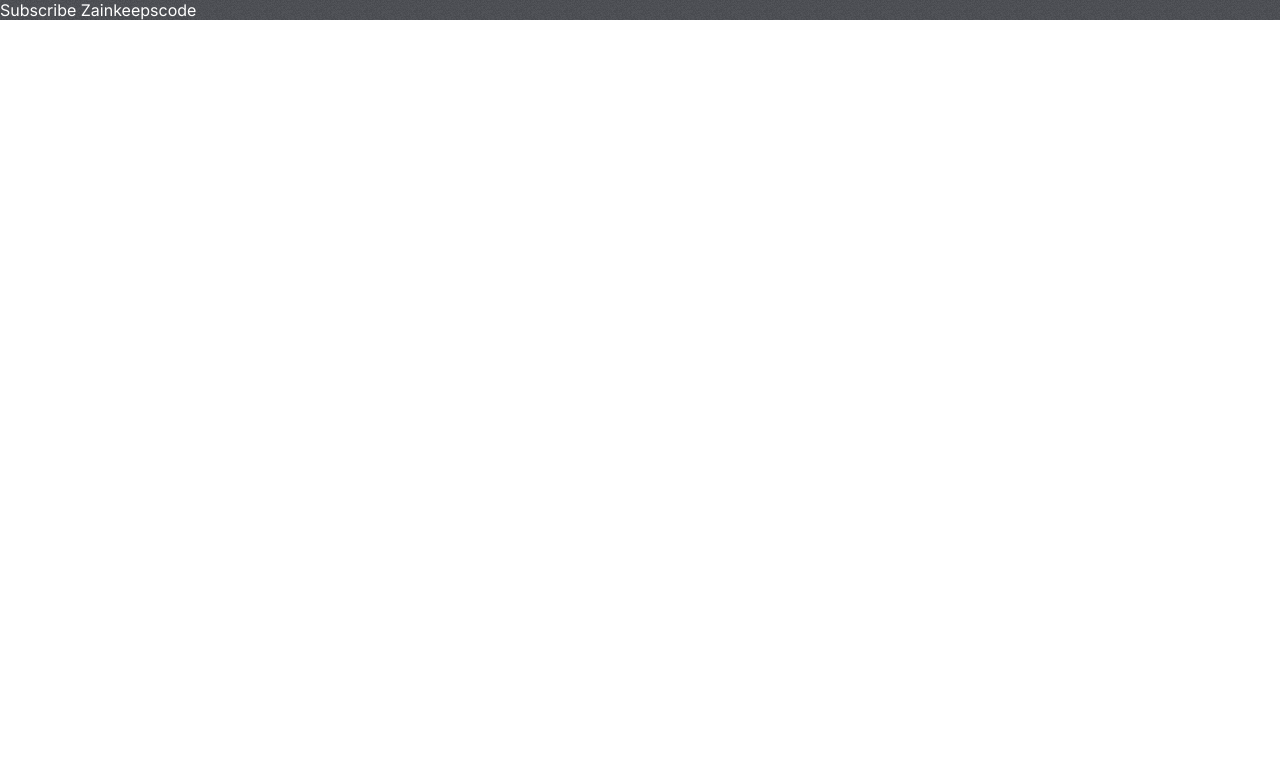
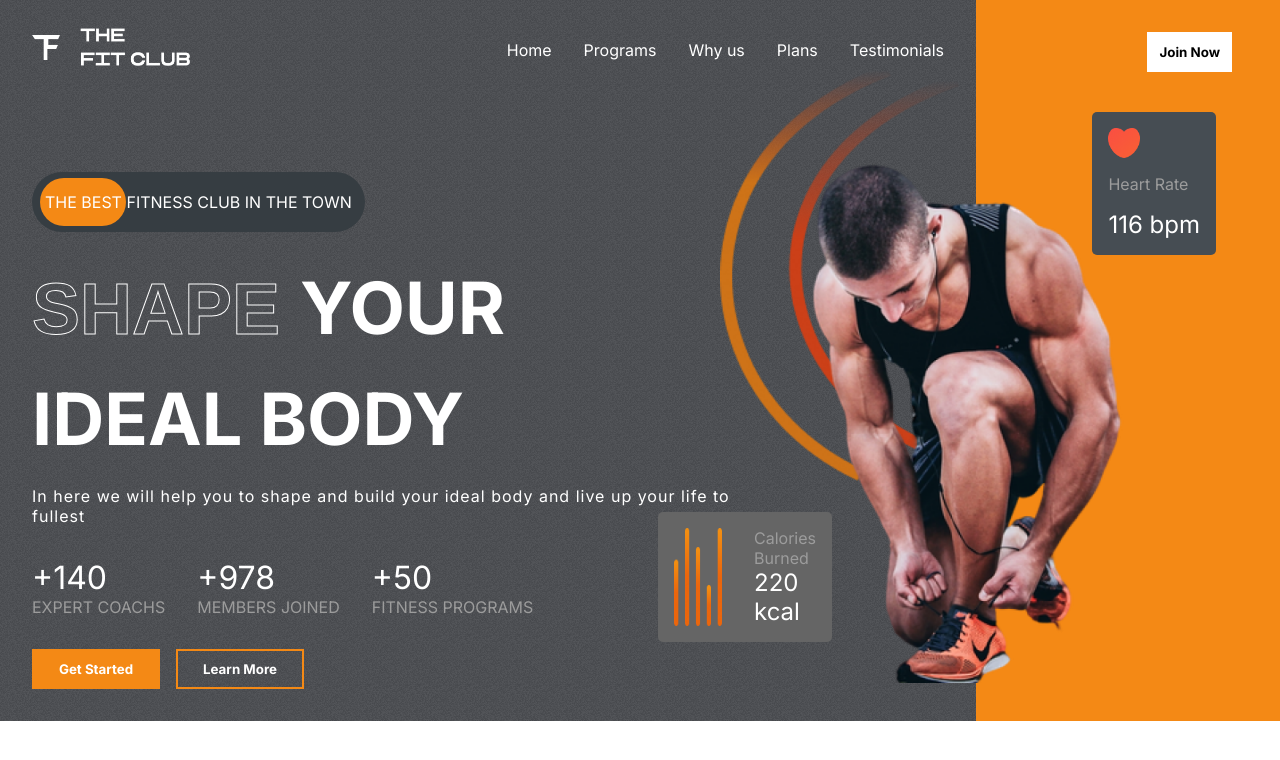
Before and after one commit to murataktas61/gymweb, a React (Create React App) app: page / in a window 1280 px wide. Shown: the top 760 px of the page. Built offline with nearby package versions, Linux system fonts and the light colour scheme.

Commit message:
hero section add

```diff
--- a/public/index.html
+++ b/public/index.html
@@ -2,14 +2,14 @@
 <html lang="en">
   <head>
     <meta charset="utf-8" />
-    <link rel="icon" href="%PUBLIC_URL%/favicon.ico" />
+    <link rel="icon" href="https://www.aktyazilim.com/img/akt_logo-09.png" type="img/x-icon">
     <meta name="viewport" content="width=device-width, initial-scale=1" />
     <meta name="theme-color" content="#000000" />
     <meta
       name="description"
       content="Web site created using create-react-app"
     />
-    <link rel="apple-touch-icon" href="%PUBLIC_URL%/logo192.png" />
+    <link rel="icon" href="https://www.aktyazilim.com/img/akt_logo-09.png" type="img/x-icon">
     <!--
       manifest.json provides metadata used when your web app is installed on a
       user's mobile device or desktop. See https://developers.google.com/web/fundamentals/web-app-manifest/
@@ -35,7 +35,7 @@
       work correctly both with client-side routing and a non-root public URL.
       Learn how to configure a non-root public URL by running `npm run build`.
     -->
-    <title>React App</title>
+    <title>GYM web</title>
   </head>
   <body>
     <noscript>You need to enable JavaScript to run this app.</noscript>
--- a/src/App.css
+++ b/src/App.css
@@ -21,3 +21,22 @@
 ::-webkit-scrollbar{
   display: none;
 }
+.stroke-text{
+  color: transparent;
+  font-family: Arial, Helvetica, sans-serif;
+  -webkit-text-stroke-width: 1px;
+  -webkit-text-stroke-color: white;
+}
+.btn{
+  background-color: white;
+  padding: 0.5rem;
+  font-weight: bold;
+  border: 4px solid transparent;
+  transition: 300ms all;
+  display: flex;
+  align-items: center;
+  justify-content: center;
+}
+.btn:hover{
+  cursor: pointer;
+}
--- a/src/App.js
+++ b/src/App.js
@@ -1,8 +1,9 @@
 import './App.css';
+import Hero from './components/Hero/Hero';
 function App() {
   return (
     <div className="App">
-          <span style={{color: 'white'}}>Subscribe Zainkeepscode</span>
+         <Hero/>
     </div>
   );
 }
--- /dev/null
+++ b/src/components/Header/Header.css
@@ -0,0 +1,21 @@
+.header{
+    display: flex;
+    justify-content: space-between;
+}
+.logo{
+    width: 10rem;
+    height: 3rem;
+}
+.header-menu{
+    list-style: none;
+    display: flex;
+    gap: 2rem;
+    color: white;
+}
+.header-menu>li{
+    cursor: pointer;
+}
+.header-menu>li:hover{
+    cursor: pointer;
+    color: var(--orange);
+}
--- /dev/null
+++ b/src/components/Header/Header.jsx
@@ -0,0 +1,20 @@
+import React from 'react'
+import './Header.css'
+import Logo from '../../assets/logo.png'
+
+const Header = () => {
+  return (
+    <div className='header'>
+        <img src={Logo} alt="Logo" className='logo'/>
+        <ul className='header-menu'>
+          <li>Home</li>
+          <li>Programs</li>
+          <li>Why us</li>
+          <li>Plans</li>
+          <li>Testimonials</li>
+        </ul>
+    </div>
+  )
+}
+
+export default Header
--- /dev/null
+++ b/src/components/Hero/Hero.css
@@ -0,0 +1,160 @@
+.hero{
+    display: flex;
+    justify-content: space-between;
+}
+.left-h{
+    padding: 2rem;
+    padding-top: 1.5rem;
+    flex: 3;
+    display: flex;
+    gap: 2rem;
+    flex-direction: column;
+}
+.right-h{
+    flex: 1;
+    position: relative;
+    background-color: var(--orange);
+}
+
+.the-best-ad{
+    margin-top: 4rem;
+    background-color: #363d42;
+    border-radius: 4rem;
+    width: fit-content;
+    padding: 20px 13px;
+    text-transform: uppercase;
+    color: white;
+    position: relative;
+    display: flex;
+    align-items: center;
+    justify-content:flex-start;
+}
+.the-best-ad>span{
+    z-index: 2;
+}
+.the-best-ad>div{
+    position: absolute;
+    background-color: var(--orange);
+    width: 5.4rem;
+    height: 80%;
+    left: 8px;
+    border-radius: 3rem;
+    z-index: 1;
+}
+
+.hero-text{
+    display: flex;
+    flex-direction: column;
+    gap: 1.5rem;
+    text-transform: uppercase;
+    font-size: 4.5rem;
+    font-weight: bold;
+    color: white;
+    text-overflow: inherit;
+}
+.hero-text>div:nth-of-type(3){
+    font-size: 1rem;
+    font-weight: 200;
+    text-transform: none;
+    letter-spacing: 1px;
+    width: 80%;
+}
+.figures{
+    display: flex;
+    gap: 2rem;
+}
+.figures>div{
+    display: flex;
+    flex-direction: column;
+}
+.figures>div>span:nth-of-type(1){
+    color: white;
+    font-size: 2rem;
+}
+.figures>div>span:nth-of-type(2){
+   color:var(--gray);
+   text-transform: uppercase;
+}
+.hero-buttons{
+    display: flex;
+    gap: 1rem;
+    font-weight: normal;
+}
+.hero-buttons>:nth-child(1){
+    color: white;
+    background-color: var(--orange);
+    width: 8rem;
+}
+.hero-buttons>:nth-child(2){
+    color: white;
+    background-color: transparent;
+    width: 8rem;
+    border: 2px solid var(--orange);
+}
+.right-h>.btn{
+    position: absolute;
+    right: 3rem;top: 2rem;color: black;
+}
+.heart-rate{
+    display: flex;
+    flex-direction: column;
+    gap: 1rem;
+    background-color: var(--darkGrey);
+    width: fit-content;
+    padding: 1rem;
+    align-items: start;
+    border-radius: 5px;
+    position: absolute;
+    right: 4rem;
+    top: 7rem;
+}
+.heart-rate>img{
+    width: 2rem;
+}
+.heart-rate>:nth-child(2){
+    color: var(--gray);
+}
+.heart-rate>:nth-child(3){
+    color: white;
+    font-size: 1.5rem;
+}
+.hero-image{
+    position: absolute;
+    top: 10rem;
+    right: 8rem;
+    width: 23rem;
+}
+.hero-image-back{
+    position: absolute;
+    top: 4rem;
+    right: 20rem;
+    z-index: -1;
+    width: 15rem;
+}
+.calories{
+    display: flex;
+    gap: 2rem;
+    background-color: var(--caloryCard);
+    border-radius: 5px;
+    padding: 1rem;
+    width: fit-content;
+    position: absolute;
+    top: 32rem;
+    right: 28rem;
+}
+
+.calories>img{
+    width: 3rem;
+}
+.calories>div{
+    display: flex;
+    flex-direction: column;
+    justify-content: space-between;
+}
+.calories>div>:nth-child(1){
+   color: var(--gray);
+}
+.calories>div>:nth-child(2){
+    color: white;
+    font-size: 1.5rem;
+ }
--- /dev/null
+++ b/src/components/Hero/Hero.jsx
@@ -0,0 +1,78 @@
+import React from 'react'
+import Header from '../Header/Header'
+import './Hero.css'
+import hero_image from '../../assets/hero_image.png';
+import hero_image_back from '../../assets/hero_image_back.png';
+import Heart from '../../assets/heart.png';
+import Calories from '../../assets/calories.png';
+const Hero = () => {
+  return (
+    <div className='hero'>
+        <div className='left-h'>
+          <Header/>
+          {/* the best ad */}
+          <div className='the-best-ad'>
+            <div></div>
+            <span>The best fitness club in the town</span>
+          </div>
+          {/* hero heading */}
+          <div className='hero-text'>
+            <div>
+              <span className='stroke-text'>Shape </span>
+              <span>Your</span>
+            </div>
+            <div>
+              <span>Ideal body</span>
+            </div>
+            <div>
+              <span>
+                In here we will help you to shape and build your ideal body and live up your life to fullest
+              </span>
+            </div>
+          </div>
+          {/* figures */}
+          <div className='figures'>
+            <div>
+              <span>+140</span>
+              <span>expert coachs</span>
+              </div>
+            <div>
+              <span>+978</span>
+              <span>members joined</span>
+            </div>
+            <div>
+              <span>+50</span>
+              <span>fitness programs</span>
+            </div>
+          </div>
+          {/* hero buttons  */}
+          <div className='hero-buttons'>
+            <button className='btn'>Get Started</button>
+            <button className='btn'>Learn More</button>
+          </div>
+        </div>
+        <div className='right-h'>
+          <button className='btn'>Join Now</button>
+          <div className='heart-rate'>
+            <img src={Heart} alt=""/>
+            <span>Heart Rate</span>
+            <span>116 bpm</span>
+          </div>
+          {/* hero images */}
+          <img src={hero_image} alt="" className='hero-image' />
+          <img src={hero_image_back} alt="" className='hero-image-back' />
+           {/* calories */}
+           <div className='calories'>
+            <img src={Calories} alt=""/>
+            <div>
+              <span>Calories Burned</span>
+              <span>220 kcal</span>
+            </div>
+           </div>
+
+        </div>
+    </div>
+  )
+}
+
+export default Hero
```
